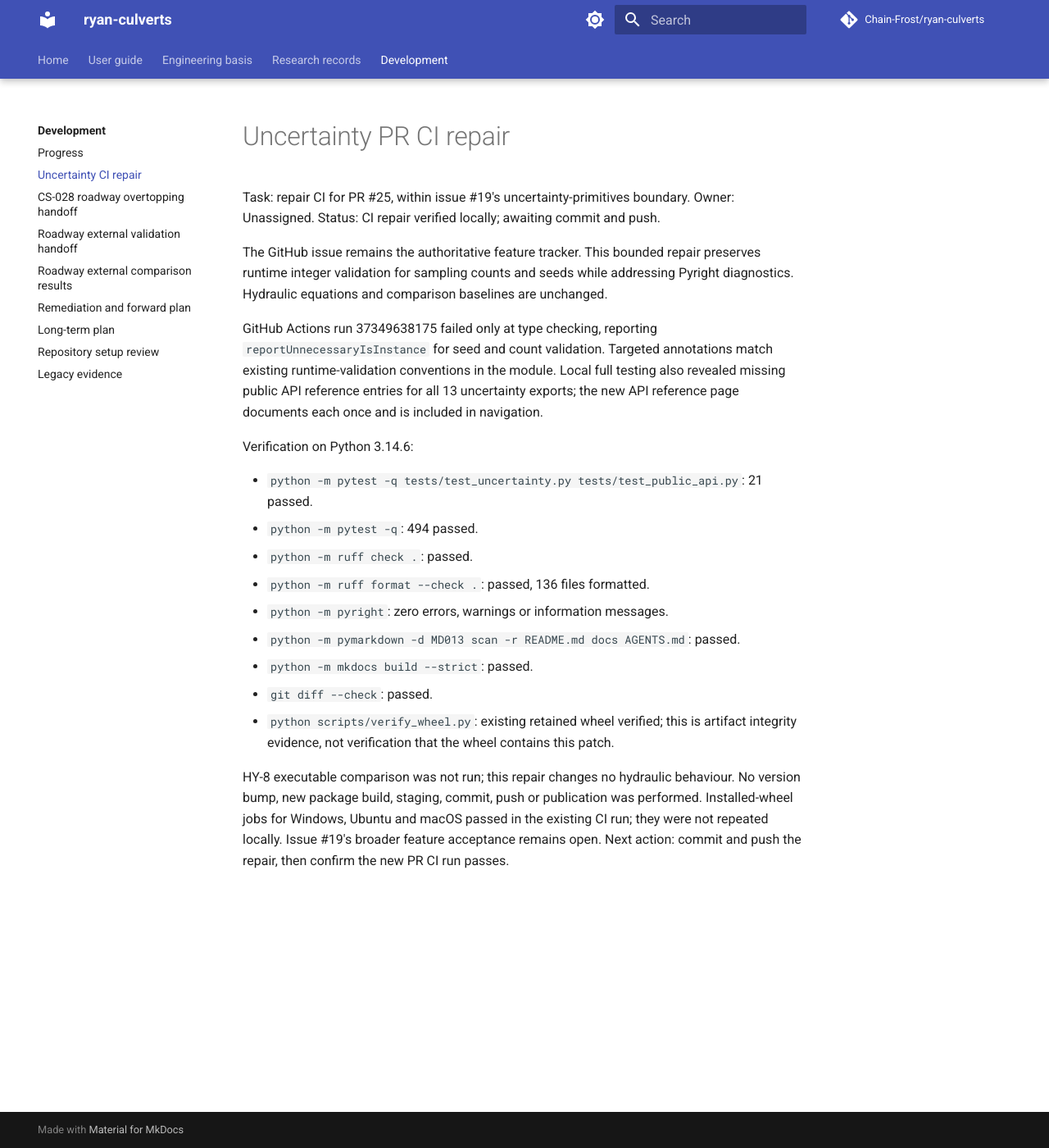
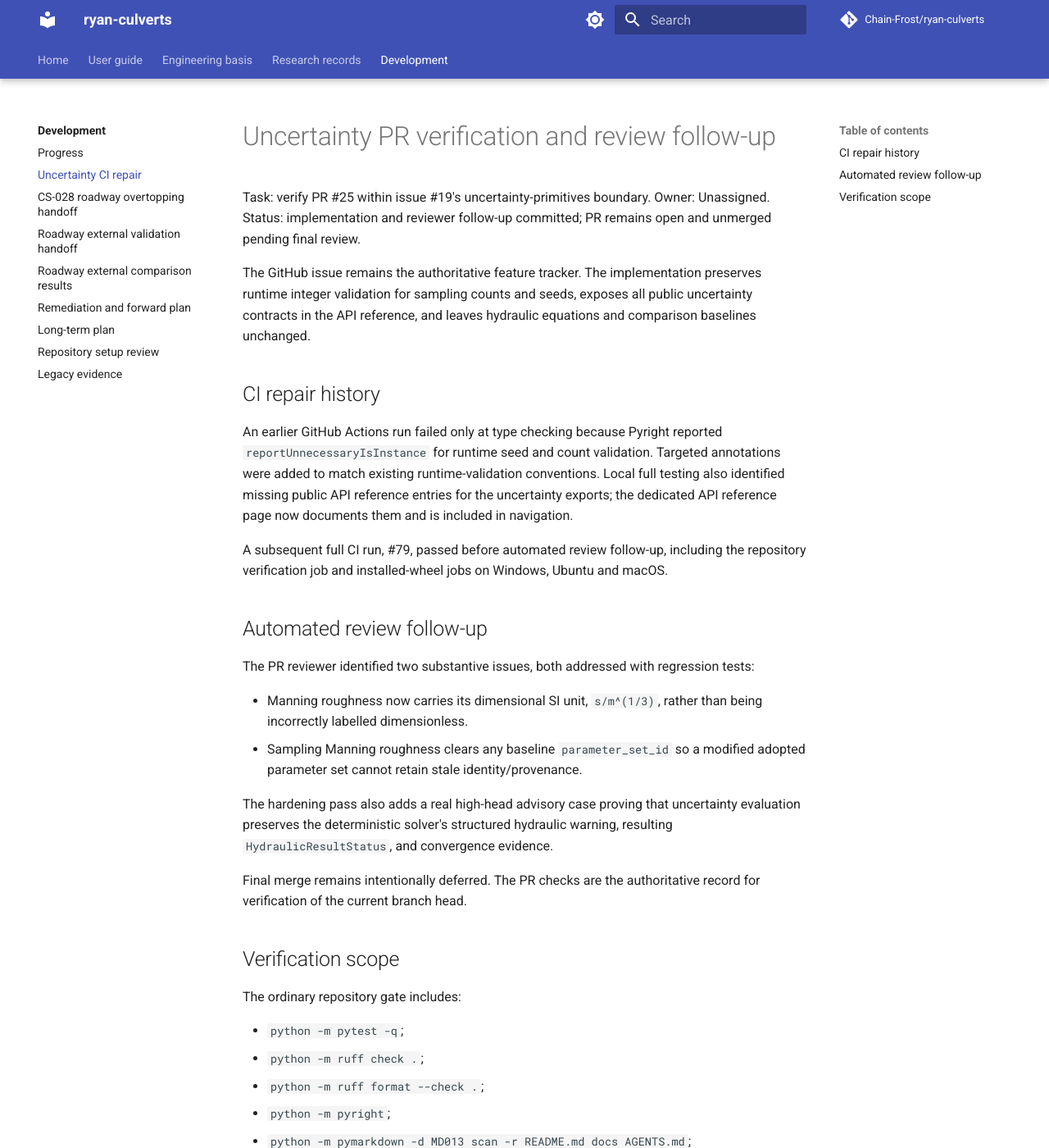
Before and after one commit to Chain-Frost/ryan-culverts, an MkDocs documentation site: the page built from docs/work/2026-10-06-uncertainty-ci-fix.md, in a window 1280 px wide and 1400 px high. Shown: the whole window at 82% size. Built offline with MkDocs 1.6.1 and Material for MkDocs 9.7.7, drawn with Linux system fonts in a browser that asks for light colours; comment, search, counter and statistics services are not loaded; some of the changed text lies outside the part shown.

Commit message:
docs: finalize uncertainty verification handoff

```diff
--- a/docs/work/2026-10-06-uncertainty-ci-fix.md
+++ b/docs/work/2026-10-06-uncertainty-ci-fix.md
@@ -1,33 +1,58 @@
-# Uncertainty PR CI repair
+# Uncertainty PR verification and review follow-up
 
-Task: repair CI for PR #25, within issue #19's uncertainty-primitives boundary.
-Owner: Unassigned. Status: CI repair verified locally; awaiting commit and push.
+Task: verify PR #25 within issue #19's uncertainty-primitives boundary.
+Owner: Unassigned. Status: implementation and reviewer follow-up committed; PR remains
+open and unmerged pending final review.
 
-The GitHub issue remains the authoritative feature tracker. This bounded repair
-preserves runtime integer validation for sampling counts and seeds while addressing
-Pyright diagnostics. Hydraulic equations and comparison baselines are unchanged.
+The GitHub issue remains the authoritative feature tracker. The implementation preserves
+runtime integer validation for sampling counts and seeds, exposes all public uncertainty
+contracts in the API reference, and leaves hydraulic equations and comparison baselines
+unchanged.
 
-GitHub Actions run 37349638175 failed only at type checking, reporting
-`reportUnnecessaryIsInstance` for seed and count validation. Targeted annotations
-match existing runtime-validation conventions in the module. Local full testing
-also revealed missing public API reference entries for all 13 uncertainty exports;
-the new API reference page documents each once and is included in navigation.
+## CI repair history
 
-Verification on Python 3.14.6:
+An earlier GitHub Actions run failed only at type checking because Pyright reported
+`reportUnnecessaryIsInstance` for runtime seed and count validation. Targeted annotations
+were added to match existing runtime-validation conventions. Local full testing also
+identified missing public API reference entries for the uncertainty exports; the dedicated
+API reference page now documents them and is included in navigation.
 
-- `python -m pytest -q tests/test_uncertainty.py tests/test_public_api.py`: 21 passed.
-- `python -m pytest -q`: 494 passed.
-- `python -m ruff check .`: passed.
-- `python -m ruff format --check .`: passed, 136 files formatted.
-- `python -m pyright`: zero errors, warnings or information messages.
-- `python -m pymarkdown -d MD013 scan -r README.md docs AGENTS.md`: passed.
-- `python -m mkdocs build --strict`: passed.
-- `git diff --check`: passed.
-- `python scripts/verify_wheel.py`: existing retained wheel verified; this is
-  artifact integrity evidence, not verification that the wheel contains this patch.
+A subsequent full CI run, #79, passed before automated review follow-up, including the
+repository verification job and installed-wheel jobs on Windows, Ubuntu and macOS.
 
-HY-8 executable comparison was not run; this repair changes no hydraulic behaviour.
-No version bump, new package build, staging, commit, push or publication was performed.
-Installed-wheel jobs for Windows, Ubuntu and macOS passed in the existing CI run;
-they were not repeated locally. Issue #19's broader feature acceptance remains open.
-Next action: commit and push the repair, then confirm the new PR CI run passes.
+## Automated review follow-up
+
+The PR reviewer identified two substantive issues, both addressed with regression tests:
+
+- Manning roughness now carries its dimensional SI unit, `s/m^(1/3)`, rather than being
+  incorrectly labelled dimensionless.
+- Sampling Manning roughness clears any baseline `parameter_set_id` so a modified adopted
+  parameter set cannot retain stale identity/provenance.
+
+The hardening pass also adds a real high-head advisory case proving that uncertainty
+evaluation preserves the deterministic solver's structured hydraulic warning, resulting
+`HydraulicResultStatus`, and convergence evidence.
+
+Final merge remains intentionally deferred. The PR checks are the authoritative record for
+verification of the current branch head.
+
+## Verification scope
+
+The ordinary repository gate includes:
+
+- `python -m pytest -q`;
+- `python -m ruff check .`;
+- `python -m ruff format --check .`;
+- `python -m pyright`;
+- `python -m pymarkdown -d MD013 scan -r README.md docs AGENTS.md`;
+- `python -m mkdocs build --strict`;
+- `git diff --check`;
+- package build and installed-wheel smoke tests on Windows, Ubuntu and macOS.
+
+HY-8 executable comparison is not required for this task because the uncertainty layer
+calls the existing authoritative deterministic solver and does not change hydraulic
+equations, empirical coefficient methods, or comparison baselines.
+
+No version bump or release publication is part of CS-027. Project-level Monte Carlo study
+orchestration, aggregation, reporting, ranking and design acceptance remain downstream in
+`ryan-tools` issue #91.
```
